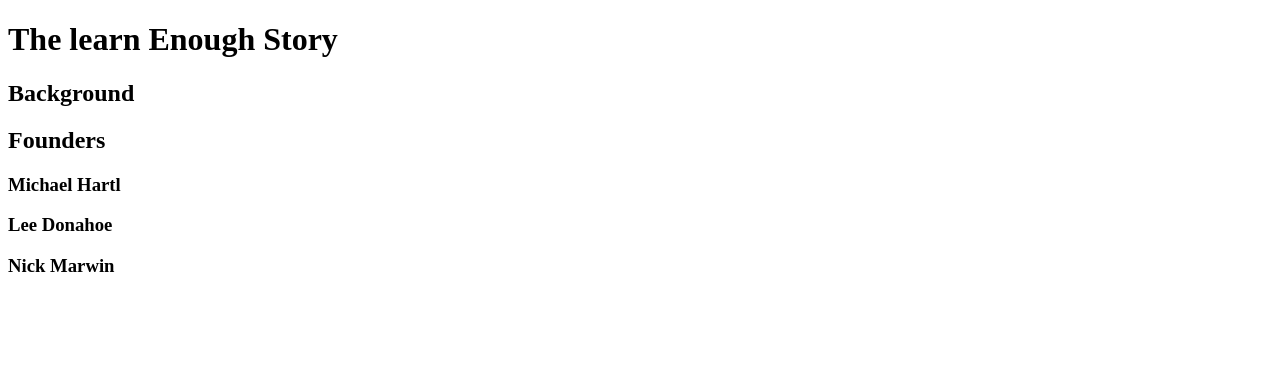
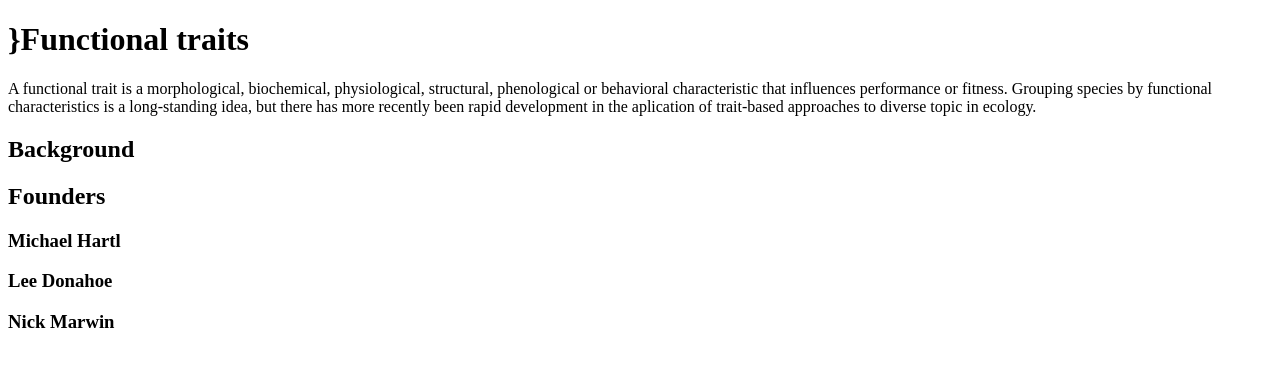
Before and after one commit to MichaelVel/sample_website, a plain HTML site: page index.html in a window 1280 px wide. Drawn offline with Linux system fonts and the light colour scheme.

Commit message:
Update web-page

```diff
--- a/index.html
+++ b/index.html
@@ -1,11 +1,18 @@
 <!DOCTYPE html>
 <html>
     <head>
-        <title>Sample Page</title>
+        <title>Functional traits</title>
         <meta charset="utf-8">
     </head>
     <body>
-        <h1>The learn Enough Story</h1>
+        <h1>}Functional traits</h1>
+
+        <p>
+          A functional trait is a morphological, biochemical, physiological, structural, phenological
+          or behavioral characteristic that influences performance or fitness. Grouping species by
+          functional characteristics is a long-standing idea, but there has more recently been rapid
+          development in the aplication of trait-based approaches to diverse topic in ecology.
+        </p>
 
         <h2>Background</h2>
 
```
